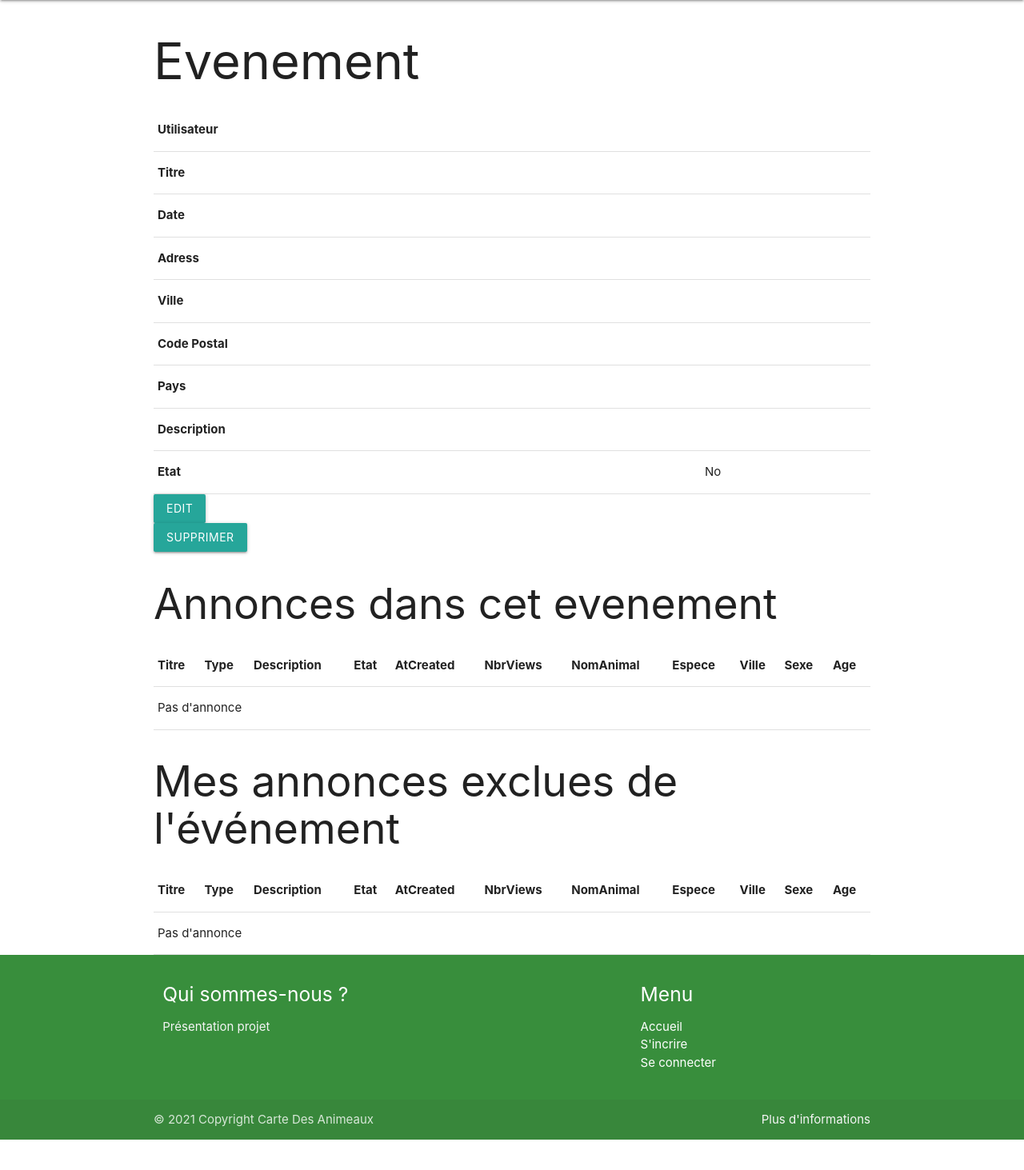
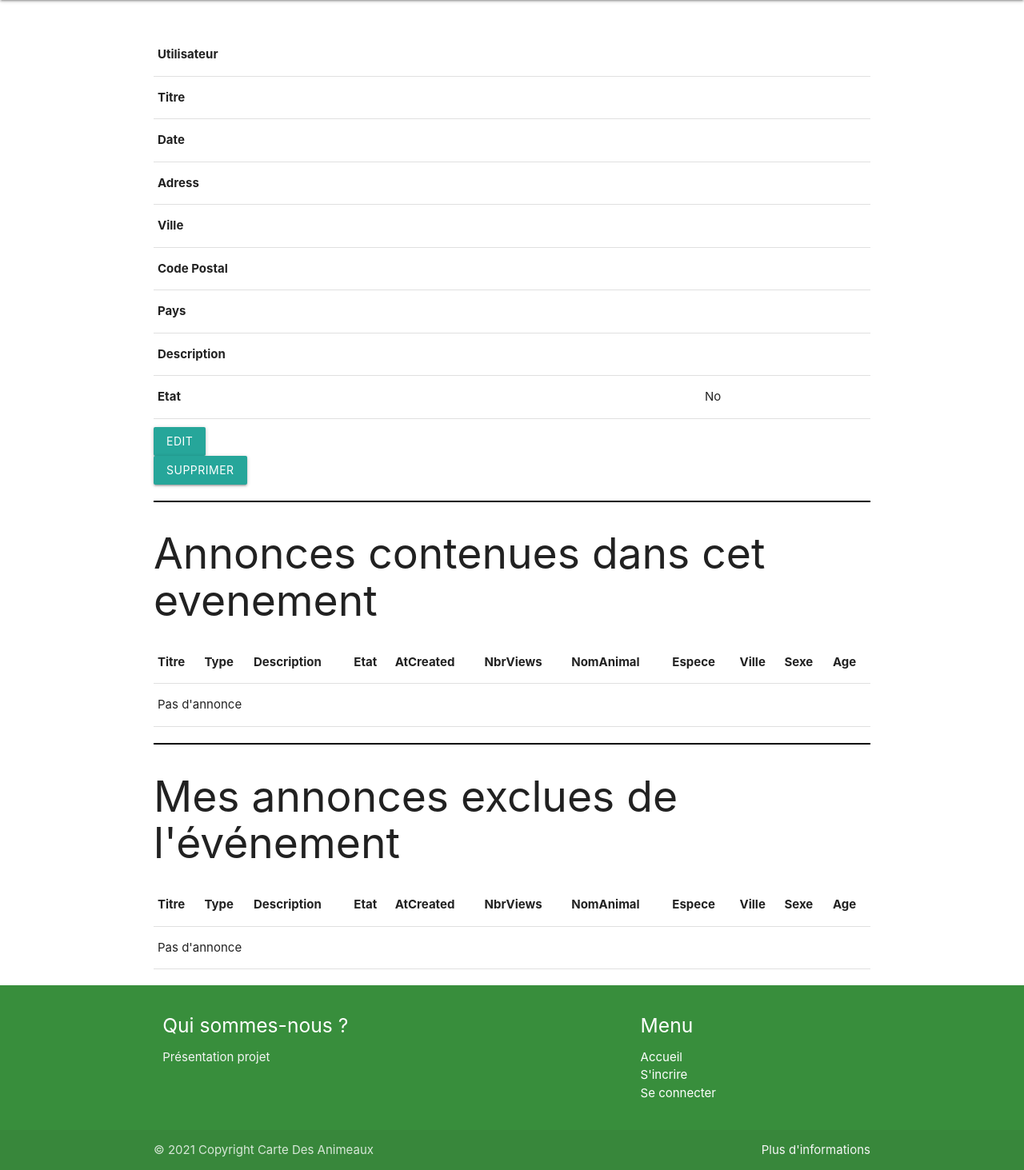
Before and after one commit to christmknd/PA-4IWJ-Grp1, a Symfony app: template app/templates/evenement/show.html.twig in a window 1280 px wide. Shown: the part 64-1527 px from the top of the page at 80% size. Before the commit the page ends 1489 px from the top, so only its background shows below. Run offline with Twig, Linux system fonts and the light colour scheme; the template is opened without the code that fills it, so the values that code supplies are empty; style sheets or scripts are compiled from the project's sources; some libraries are stand-ins or nearby versions.

Commit message:
Mes evenements : design terminé

```diff
--- a/app/templates/evenement/show.html.twig
+++ b/app/templates/evenement/show.html.twig
@@ -3,7 +3,7 @@
 {% block title %}Evenement{% endblock %}
 
 {% block body %}
-    <h1>Evenement</h1>
+    <h1>{{ evenement.titre }}</h1>
 
     <table class="table">
         <tbody>
@@ -47,10 +47,15 @@
     </table>
 
     {% if app.user == evenement.utilisateur %}
-        <a class="btn" href="{{ path('evenement_edit', {'id': evenement.id}) }}">edit</a>
-        {{ include('evenement/_delete_form.html.twig') }}
+        <div class="last-button" style="padding-top: 10px;">
+            <a class="btn" href="{{ path('evenement_edit', {'id': evenement.id}) }}">edit</a>
+            {{ include('evenement/_delete_form.html.twig') }}
+        </div>
     {% endif %}
-    <h2>Annonces dans cet evenement</h2>
+
+    <hr style="margin-top: 20px ; border: 1px solid black"/>
+
+    <h2>Annonces contenues dans cet evenement</h2>
 
     <table class="table">
         <thead>
@@ -98,10 +103,13 @@
 
         </tbody>
     </table>
+
+    <hr style="margin-top: 20px ; border: 1px solid black"/>
+
     {% if app.user == evenement.utilisateur %}
         <h2>Mes annonces exclues de l'événement</h2>
 
-        <table class="table">
+        <table class="table" style="margin-bottom: 20px;">
             <thead>
             <tr>
                 <th>Titre</th>
@@ -132,6 +140,8 @@
                         <td>{{ annonce.ville }}</td>
                         <td>{{ annonce.sexe }}</td>
                         <td>{{ annonce.age }}</td>
+                    </tr>
+                    <tr>
                         <td>
                             <a class="btn" href="{{ path('annonce_show', {'id': annonce.id}) }}">visualiser</a>
                             <form method="post" action="{{ path('add_annonce_to_evenement', {'id': evenement.id, 'annonce_id':annonce.id}) }}">
```
Also changed, not shown: app/templates/evenement/edit.html.twig (+4 -3 lines).
